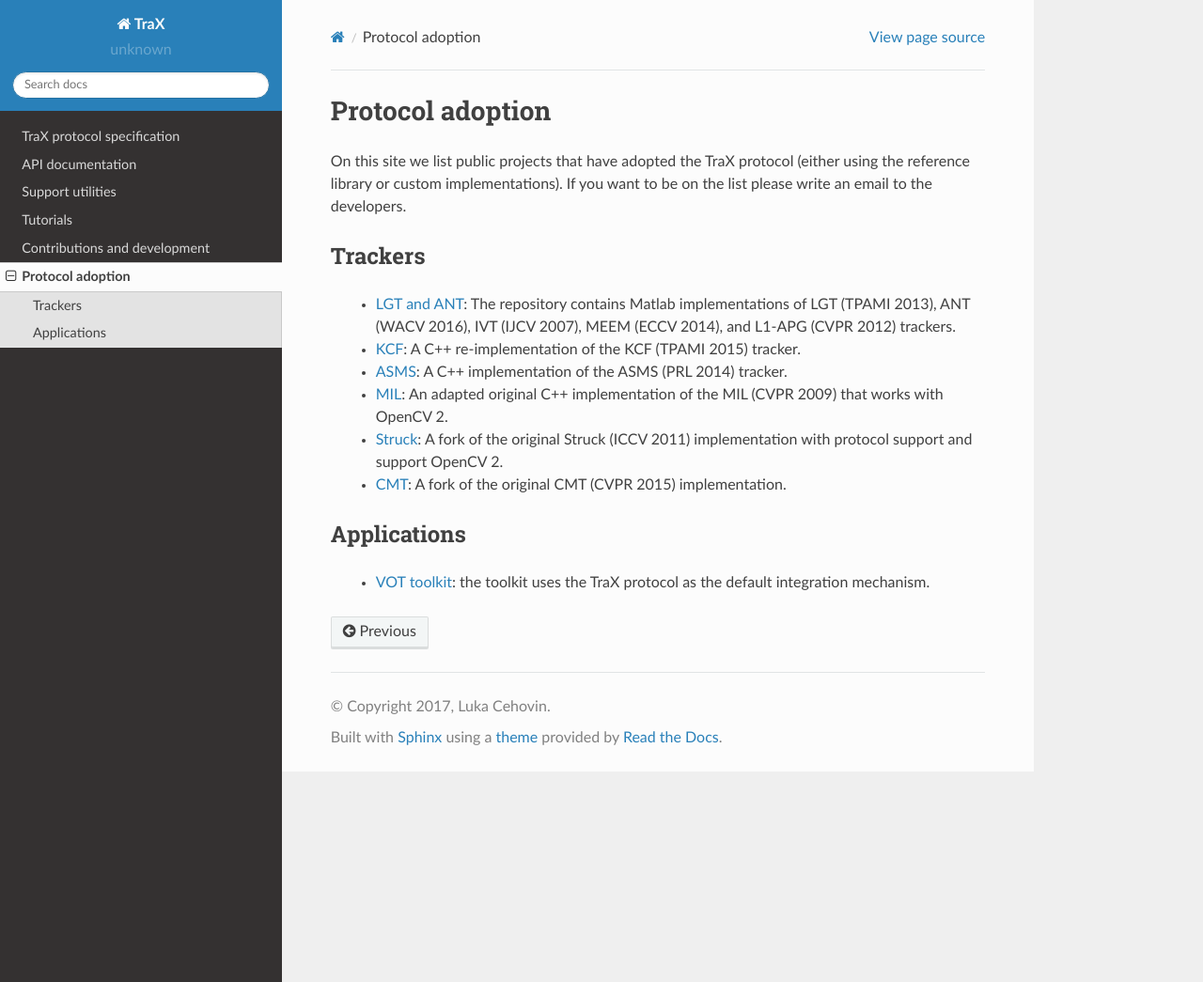
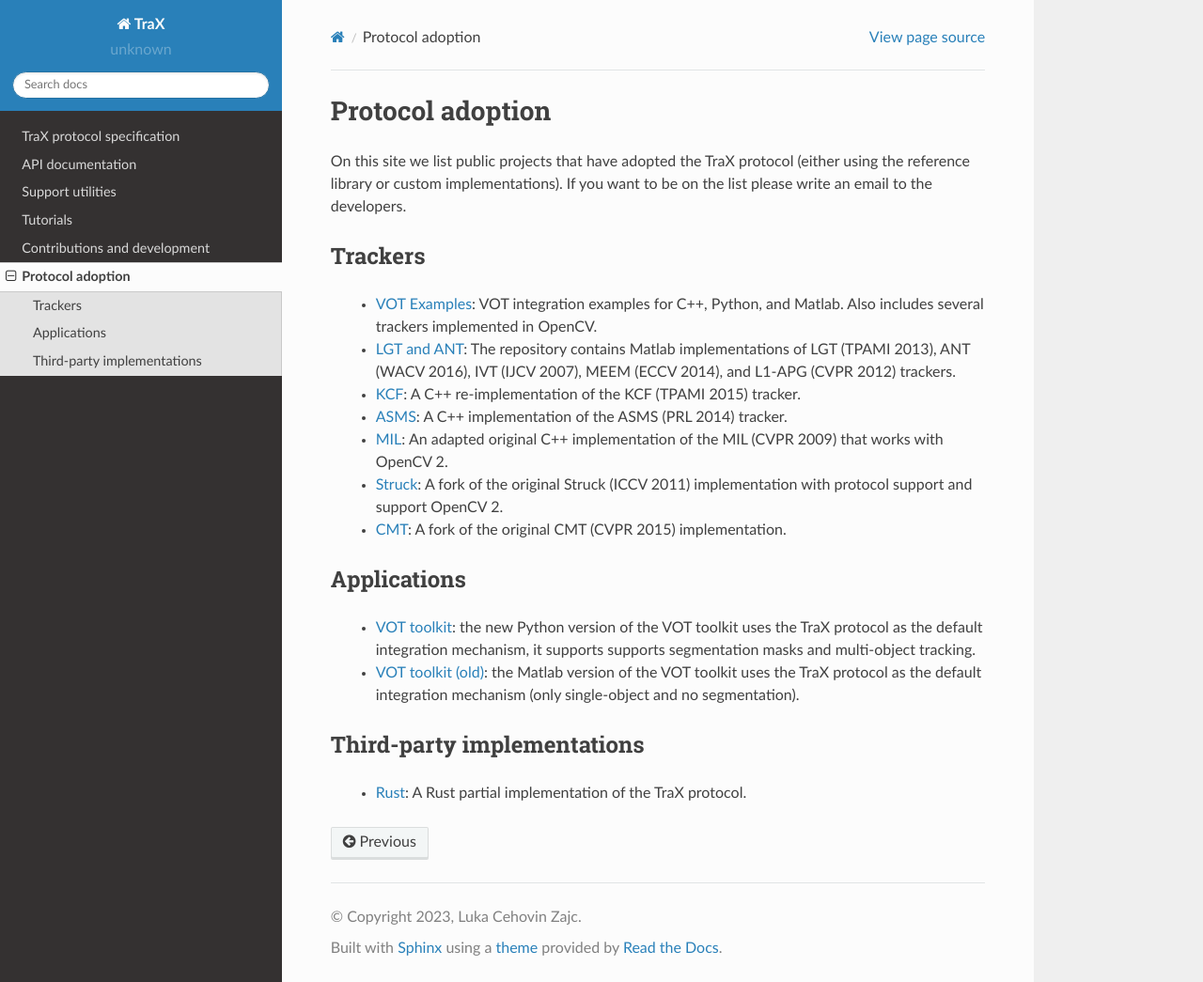
Before and after one commit to votchallenge/trax, a Sphinx documentation site: the page built from docs/adoption.rst, in a window 1280 px wide and 1045 px high. Shown: the whole window at 94% size. Built offline with Sphinx 7.4.7 and the Read the Docs theme 2.0.0, drawn with Linux system fonts in a browser that asks for light colours.

Commit message:
Updating docs

```diff
--- a/docs/adoption.rst
+++ b/docs/adoption.rst
@@ -1,11 +1,13 @@
 Protocol adoption
 =================
 
-On this site we list public projects that have adopted the TraX protocol (either using the reference library or custom implementations). If you want to be on the list please write an email to the developers.
+On this site we list public projects that have adopted the TraX protocol (either using the reference library or custom implementations).
+If you want to be on the list please write an email to the developers.
 
 Trackers
 --------
 
+ - `VOT Examples <https://github.com/votchallenge/integration>`_: VOT integration examples for C++, Python, and Matlab. Also includes several trackers implemented in OpenCV.
  - `LGT and ANT <https://github.com/lukacu/visual-tracking-matlab>`_: The repository contains Matlab implementations of LGT (TPAMI 2013), ANT (WACV 2016), IVT (IJCV 2007), MEEM (ECCV 2014), and L1-APG (CVPR 2012) trackers.
  - `KCF <https://github.com/vojirt/kcf>`_: A C++ re-implementation of the KCF (TPAMI 2015) tracker.
  - `ASMS <https://github.com/vojirt/asms>`_: A C++ implementation of the ASMS (PRL 2014) tracker.
@@ -16,4 +18,10 @@
 Applications
 ------------
 
- - `VOT toolkit <https://github.com/votchallenge/vot-toolkit>`_: the toolkit uses the TraX protocol as the default integration mechanism.
+ - `VOT toolkit <https://github.com/votchallenge/toolkit>`_: the new Python version of the VOT toolkit uses the TraX protocol as the default integration mechanism, it supports supports segmentation masks and multi-object tracking.
+ - `VOT toolkit (old) <https://github.com/votchallenge/vot-toolkit-legacy>`_: the Matlab version of the VOT toolkit uses the TraX protocol as the default integration mechanism (only single-object and no segmentation).
+
+Third-party implementations
+---------------------------
+
+ - `Rust <https://github.com/jjhbw/mosse-tracker/tree/master/examples/votchallenge>`_: A Rust partial implementation of the TraX protocol.
--- a/docs/api_c.rst
+++ b/docs/api_c.rst
@@ -470,9 +470,9 @@
 
     Polygon region type. Three or more points available with x and y coordinates.
 
-... c:macro::  TRAX_REGION_MASK
+.. c:macro::  TRAX_REGION_MASK
 
-..    Mask region type. A per-pixel binary mask.
+    Mask region type. A per-pixel binary mask.
 
 .. c:macro::  TRAX_REGION_ANY
 
--- a/docs/conf.py
+++ b/docs/conf.py
@@ -17,8 +17,6 @@
 # documentation root, use os.path.abspath to make it absolute, like shown here.
 #
 import os
-import sys
-sys.path.insert(0, os.path.abspath('../python'))
 
 # -- General configuration ------------------------------------------------
 
@@ -29,7 +27,7 @@
 # Add any Sphinx extension module names here, as strings. They can be
 # extensions coming with Sphinx (named 'sphinx.ext.*') or your custom
 # ones.
-extensions = ['sphinx.ext.autodoc']
+extensions = ['autoapi.extension']
 
 # Add any paths that contain templates here, relative to this directory.
 templates_path = ['_templates']
@@ -51,7 +49,7 @@
 
 # General information about the project.
 project = u'TraX'
-copyright = u'2017, Luka Cehovin'
+copyright = u'2023, Luka Cehovin Zajc'
 author = u'Luka Cehovin'
 
 # The version info for the project you're documenting, acts as replacement for
@@ -76,7 +74,7 @@
 #
 # This is also used if you do content translation via gettext catalogs.
 # Usually you set "language" from the command line for these cases.
-language = None
+language = "en"
 
 # There are two options for replacing |today|: either, you set today to some
 # non-false value, then it is used:
@@ -270,7 +268,7 @@
 #  author, documentclass [howto, manual, or own class]).
 latex_documents = [
     (master_doc, 'TraX.tex', u'TraX Documentation',
-     u'Luka Cehovin', 'manual'),
+     u'Luka Cehovin Zajc', 'manual'),
 ]
 
 # The name of an image file (relative to this directory) to place at the top of
@@ -346,3 +344,11 @@
 # If true, do not generate a @detailmenu in the "Top" node's menu.
 #
 # texinfo_no_detailmenu = False
+
+autoapi_dirs = ["../support/python"]
+
+autoapi_generate_api_docs = False
+
+#autoapi_keep_files = True
+
+autoapi_options = [ 'members', 'show-inheritance', 'show-module-summary', 'special-members' ]
--- /dev/null
+++ b/docs/requirements.txt
@@ -0,0 +1,4 @@
+sphinx
+sphinx_rtd_theme
+recommonmark
+sphinx-autoapi
```
Also changed, not shown: docs/api_python.rst (+2 -28 lines), docs/protocol.rst (+20 -7 lines).
